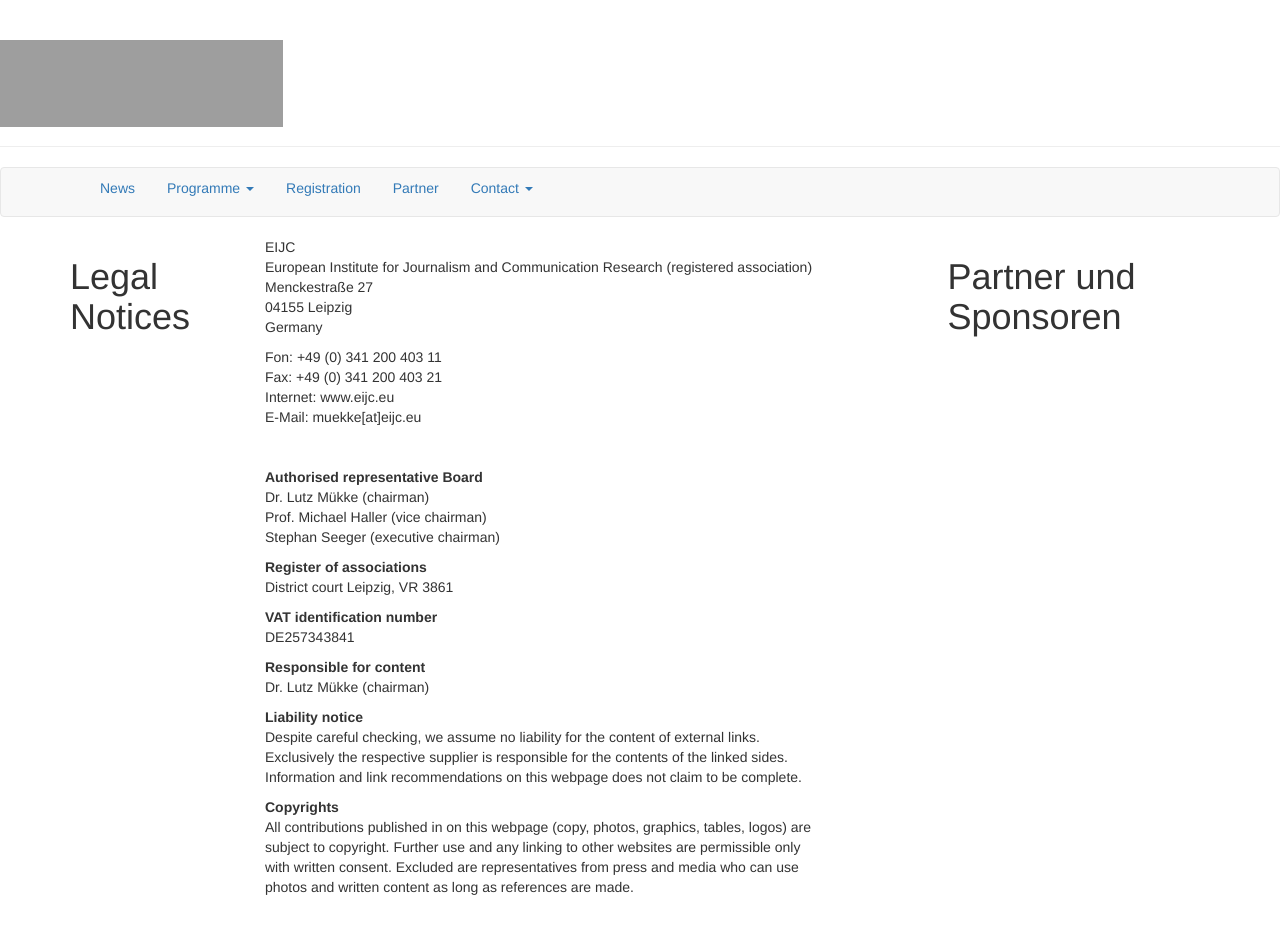
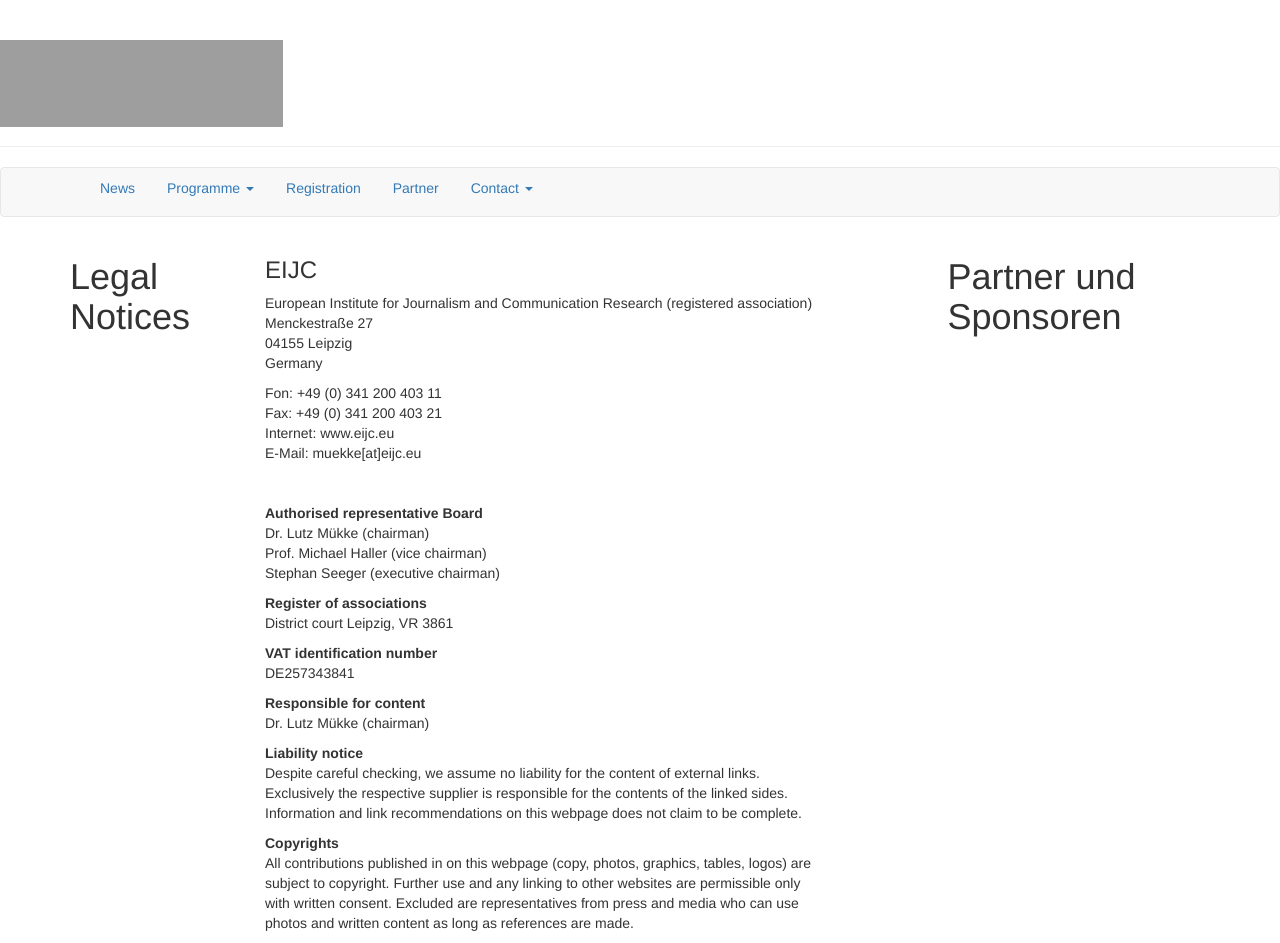
Before and after one commit to susedev/test, a Jekyll site: the page built from legal-information.html, in a window 1280 px wide. Built offline with Jekyll 4.4.1, drawn with Linux system fonts in a browser that asks for light colours; nearby versions of some CDN libraries; before the commit the page ends 907 px from its top, so only the background shows below that; grey boxes are pictures that could not be loaded.

Commit message:
Edit from JekyllCMS

```diff
--- a/legal-information.html
+++ b/legal-information.html
@@ -2,8 +2,9 @@
 title: Legal Notices
 language: en
 ---
-<p>EIJC<br />
-European Institute for Journalism and Communication Research (registered association)<br />
+<h3>EIJC</h3>
+
+<p>European Institute for Journalism and Communication Research (registered association)<br />
 Menckestra&szlig;e 27<br />
 04155 Leipzig<br />
 Germany</p>
```
